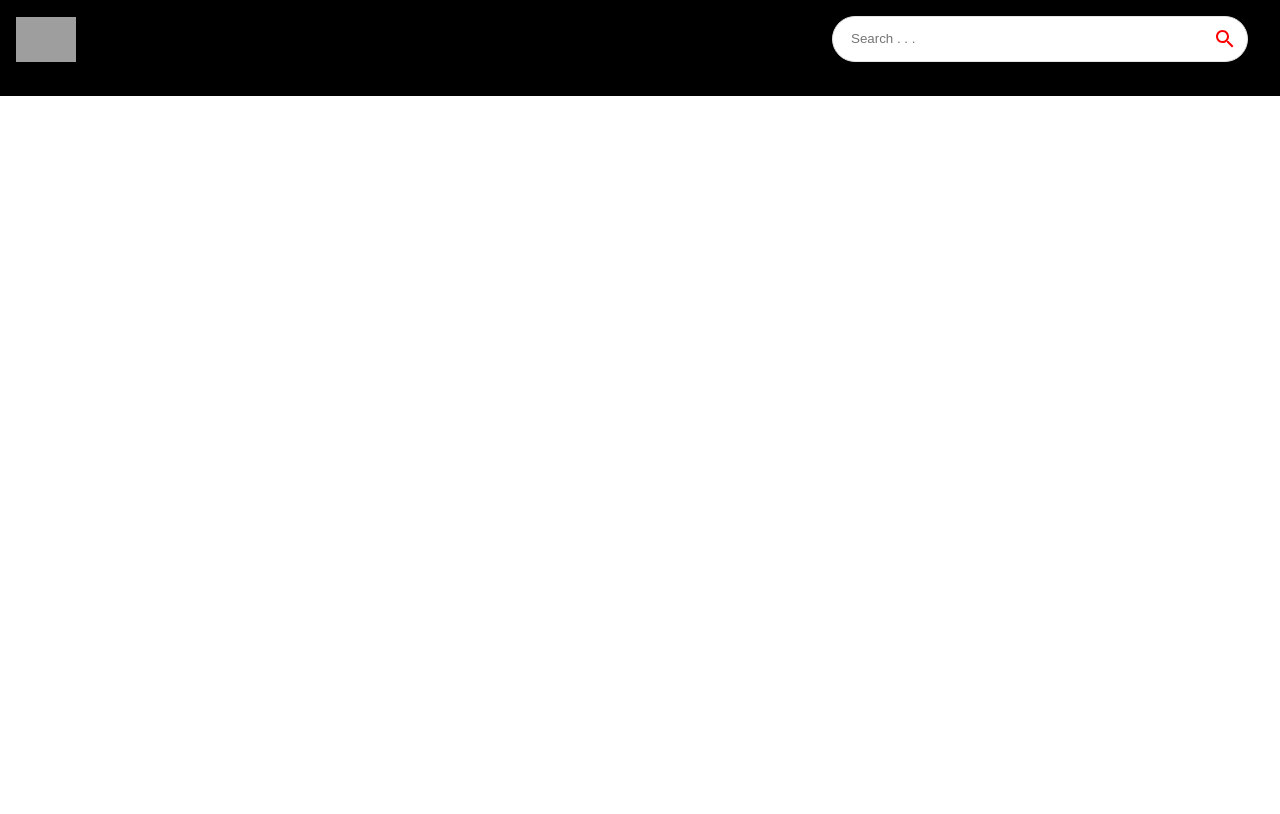
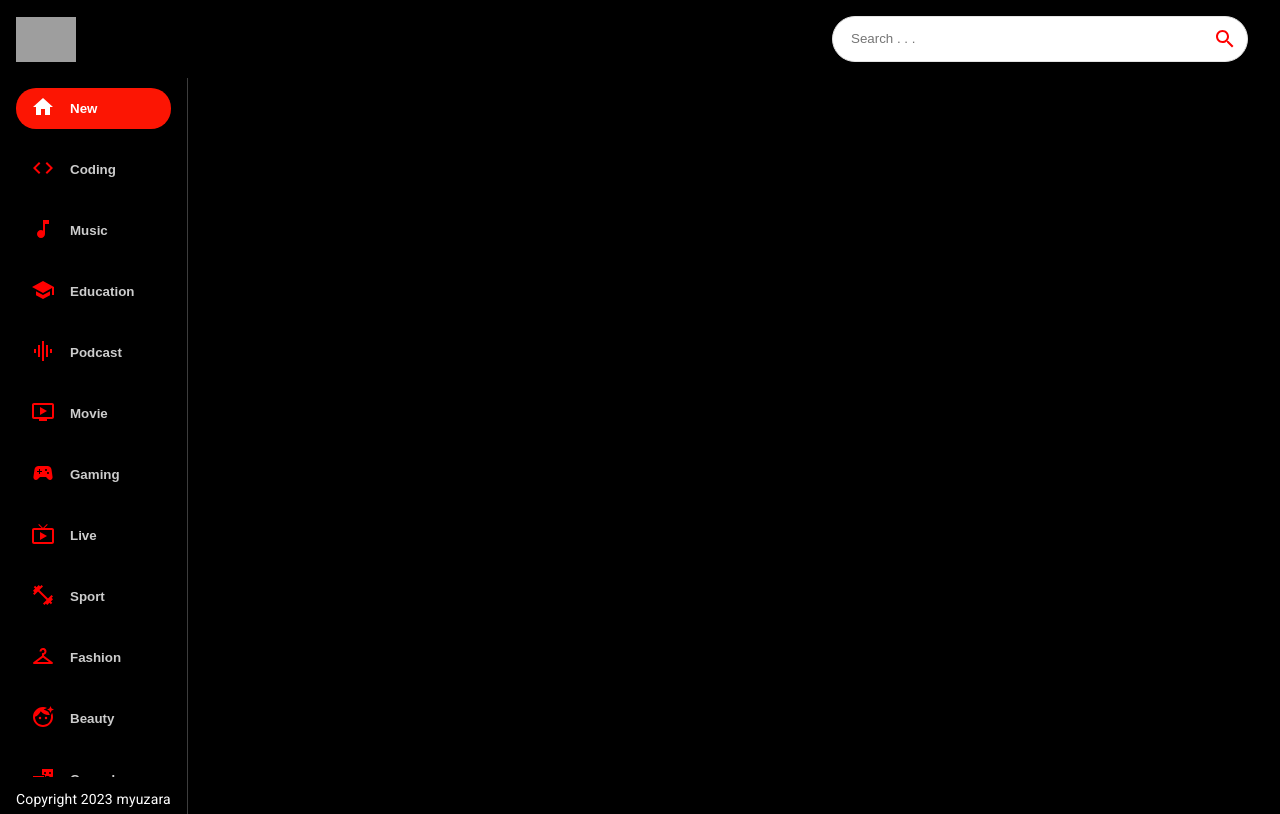
Before and after one commit to myuzara02/youtube_clone_app, a React (Create React App) app: page / in a window 1280 px wide. Built offline with nearby package versions, Linux system fonts and the light colour scheme; grey boxes are pictures that could not be loaded.

Commit message:
add fe sidebar

```diff
--- a/src/components/Feed.jsx
+++ b/src/components/Feed.jsx
@@ -1,8 +1,18 @@
-import React from 'react'
+import { useEffect, useState } from "react"
+import { Box, Stack, Typography } from '@mui/material'
+import Sidebar from "./Sidebar"
+
 
 const Feed = () => {
   return (
-    <div>Feed</div>
+    <Stack sx={{ flexDirection: { sx: "column", md: "row" } }}>
+      <Box sx={{ height: { sx: "auto", md: '92vh' }, borderRight: '1px solid #3d3d3d', px: { sx: 0, md: 2 } }}>
+        <Sidebar />
+        <Typography className="copyright" variant="body2" sx={{ mt: 1.5, color: '#fff' }}>
+          Copyright 2023 myuzara
+        </Typography>
+      </Box>
+    </Stack>
   )
 }
 
--- /dev/null
+++ b/src/components/Sidebar.jsx
@@ -0,0 +1,42 @@
+import { categories } from '../utils/constants'
+import { Stack } from '@mui/material'
+
+const selectedCategory = 'New';
+
+const Sidebar = () => (
+
+    <Stack
+        sx={{
+            overflowY: "auto",
+            height: { sx: "auto", md: "95%" },
+            flexDirection: { md: "column" }
+        }}
+    >
+        {
+            categories.map((category) => (
+                <button
+                    className='category-btn'
+                    style={{
+                        backgroundColor: category.name === selectedCategory && '#FC1503',
+                        color: 'white'
+                    }}
+                    key={category.name}
+                >
+                    <span
+                        style={{ color: category.name === selectedCategory ? 'white' : 'red', marginRight: '15px' }}
+                    >
+                        {category.icon}
+                    </span>
+                    <span
+                        style={{ opacity: category.name === selectedCategory ? '1' : '0.8' }}
+                    >
+                        {category.name}
+                    </span>
+                </button>
+            ))
+        }
+    </Stack>
+)
+
+
+export default Sidebar
--- a/src/utils/constants.js
+++ b/src/utils/constants.js
@@ -16,10 +16,7 @@
 
 export const categories = [
   { name: 'New', icon: <HomeIcon />, },
-  { name: 'JS Mastery', icon: <CodeIcon />, },
   { name: 'Coding', icon: <CodeIcon />, },
-  { name: 'ReactJS', icon: <CodeIcon />, },
-  { name: 'NextJS', icon: <CodeIcon />, },
   { name: 'Music', icon: <MusicNoteIcon /> },
   { name: 'Education', icon: <SchoolIcon />, },
   { name: 'Podcast', icon: <GraphicEqIcon />, },
```
